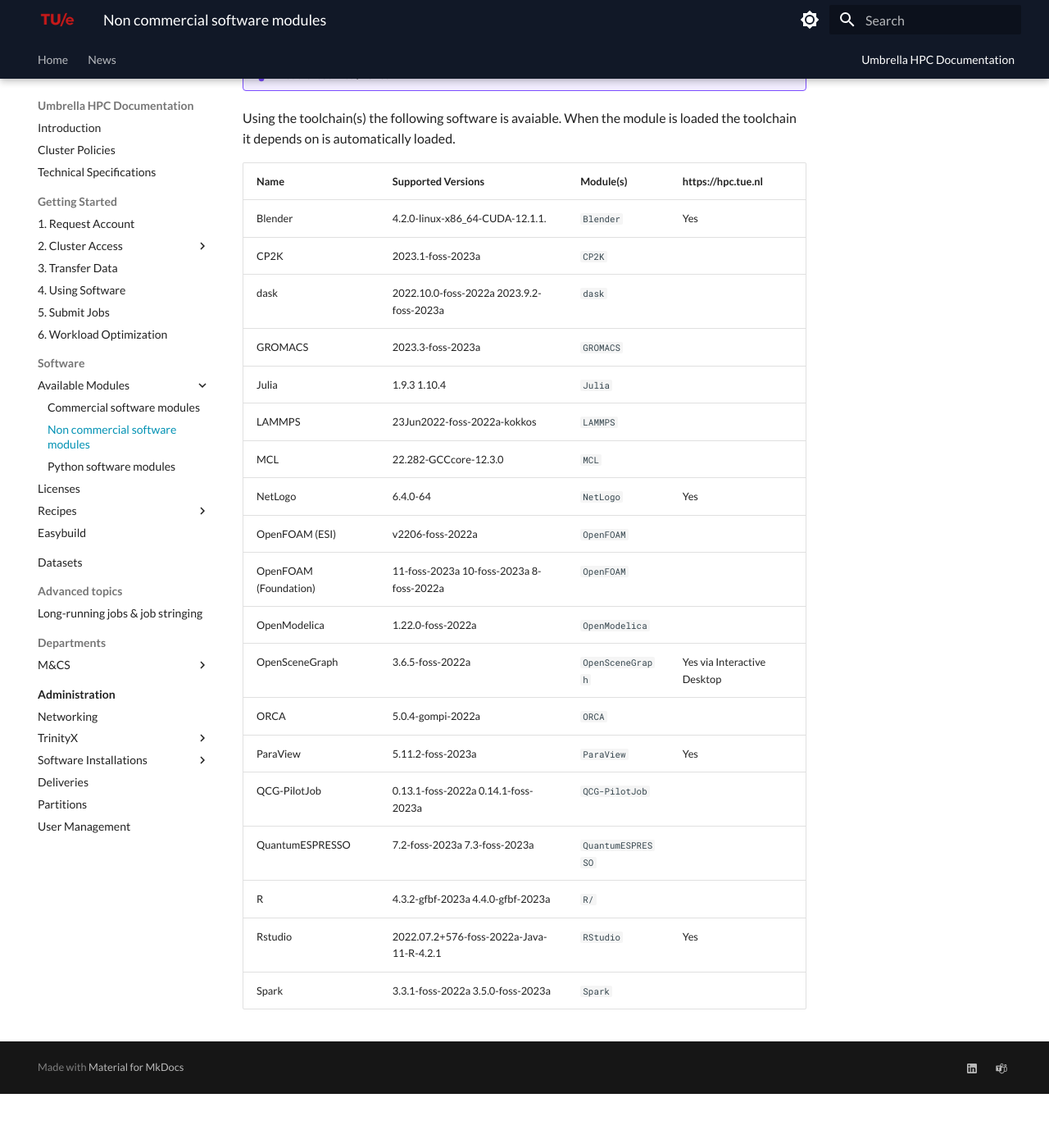
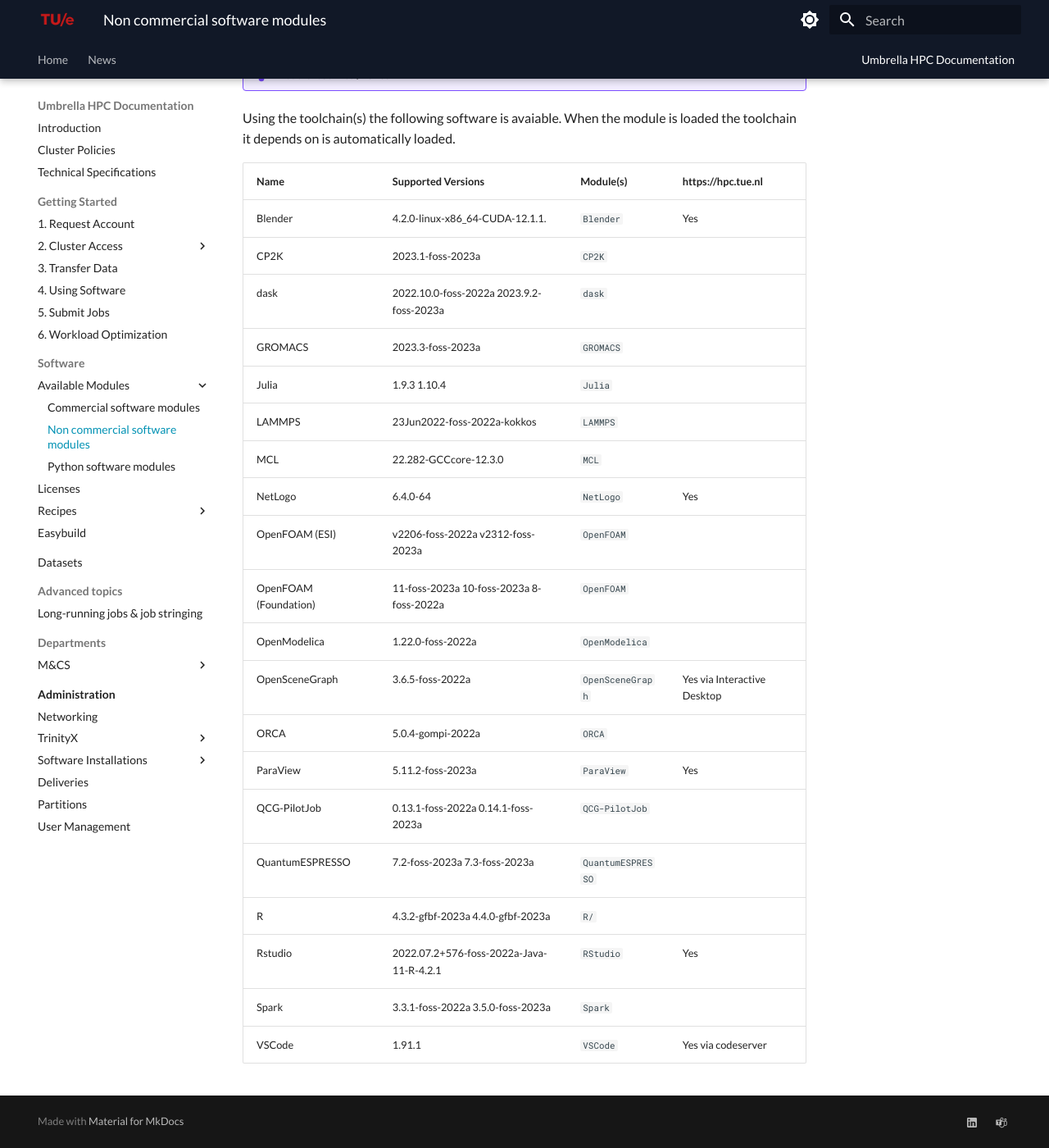
Before and after one commit to gferhpc/supercomputing.tue.nl, an MkDocs documentation site: the page built from pages/documentation/software/modules/non-commercial.md, in a window 1280 px wide and 1400 px high, scrolled down 711 px. Shown: the whole window at 82% size. Built offline with MkDocs 1.6.1 and Material for MkDocs 9.7.7, drawn with Linux system fonts in a browser that asks for light colours; before the commit the page ends 2045 px from its top, so only the background shows below that.

Commit message:
Update non-commercial.md

```diff
--- a/pages/documentation/software/modules/non-commercial.md
+++ b/pages/documentation/software/modules/non-commercial.md
@@ -86,7 +86,7 @@
 | LAMMPS         | 23Jun2022-foss-2022a-kokkos          | `LAMMPS`    | |
 | MCL            | 22.282-GCCcore-12.3.0                | `MCL`       | |
 | NetLogo        | 6.4.0-64                    | `NetLogo`   | Yes |
-| OpenFOAM (ESI)      | v2206-foss-2022a | `OpenFOAM`  | |
+| OpenFOAM (ESI)      | v2206-foss-2022a v2312-foss-2023a | `OpenFOAM`  | |
 | OpenFOAM (Foundation)       | 11-foss-2023a 10-foss-2023a 8-foss-2022a | `OpenFOAM`  | |
 | OpenModelica   | 1.22.0-foss-2022a                    | `OpenModelica` | |
 | OpenSceneGraph | 3.6.5-foss-2022a                     | `OpenSceneGraph`  | Yes via Interactive Desktop |
@@ -97,3 +97,4 @@
 | R              | 4.3.2-gfbf-2023a 4.4.0-gfbf-2023a  | `R/`        | |
 | Rstudio        | 2022.07.2+576-foss-2022a-Java-11-R-4.2.1 | `RStudio` | Yes |
 | Spark          | 3.3.1-foss-2022a 3.5.0-foss-2023a    | `Spark`        | |
+| VSCode         | 1.91.1                               | `VSCode`   | Yes via codeserver |
```
